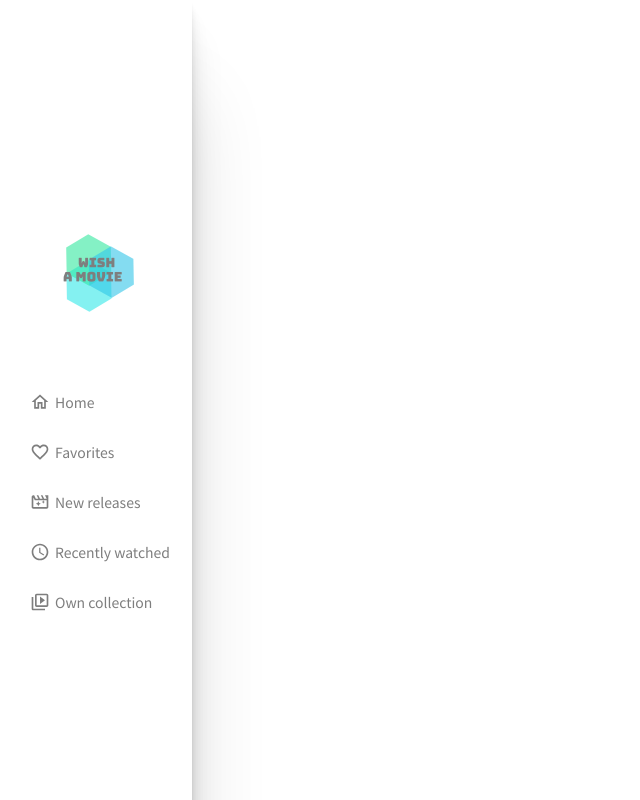
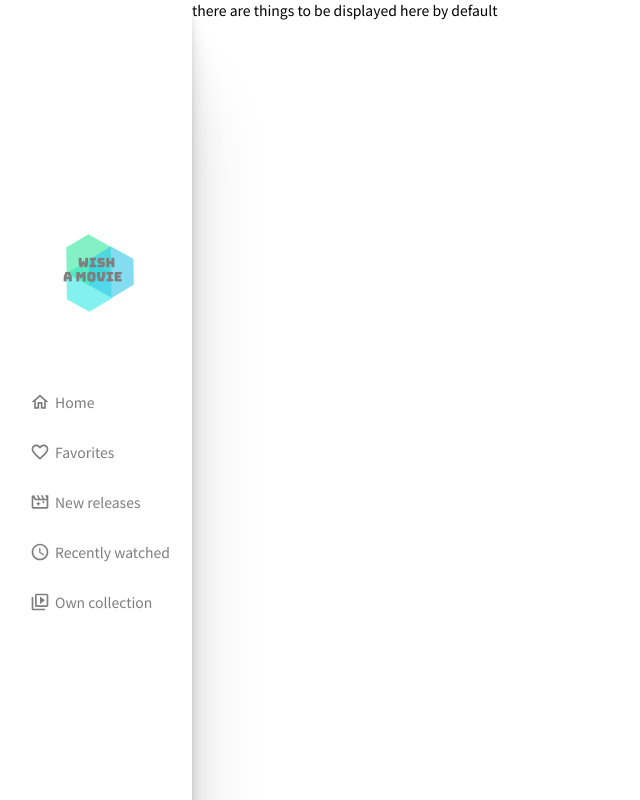
Before and after one commit to irafaelasilva/wish-a-movie, a React (Create React App) app: page / in a window 1280 px wide. Shown: the whole page, without its empty margins (0-640 px from the left). Built offline with nearby package versions, Linux system fonts and the light colour scheme.

Commit message:
Add routes links and restructure folders

```diff
--- a/src/App.tsx
+++ b/src/App.tsx
@@ -1,14 +1,67 @@
 import React from "react";
-import * as s from "./App.styles";
-import MainView from "./components/main-view";
-import SideBar from "./components/sidebar";
+import { BrowserRouter as Router, Route, Link } from "react-router-dom";
+import { Wrapper } from "./App.styles";
+import HomeOutlinedIcon from "@material-ui/icons/HomeOutlined";
+import MovieFilterOutlinedIcon from "@material-ui/icons/MovieFilterOutlined";
+import FavoriteBorderOutlinedIcon from "@material-ui/icons/FavoriteBorderOutlined";
+import VideoLibraryOutlinedIcon from "@material-ui/icons/VideoLibraryOutlined";
+import WatchLaterOutlinedIcon from "@material-ui/icons/WatchLaterOutlined";
+import Home from "./components/main-view/Home";
+import NewReleases from "./components/main-view/NewReleases";
+import MenuItem from "./components/sidebar-menu";
+import {
+  SidebarContainer,
+  SidebarHeader,
+} from "./components/sidebar-menu/styles";
 
 function App() {
   return (
-    <s.Wrapper>
-      <SideBar />
-      <MainView />
-    </s.Wrapper>
+    <Router>
+      <Wrapper>
+        <SidebarContainer>
+          <SidebarHeader>
+            <img src="logo2.png" alt="logo" width="100px" />
+          </SidebarHeader>
+          <Link style={{ textDecoration: "none" }} to="/">
+            <MenuItem
+              name="Home"
+              icon={<HomeOutlinedIcon fontSize="small" />}
+            />
+          </Link>
+          <Link style={{ textDecoration: "none" }} to="/Favorites">
+            <MenuItem
+              name="Favorites"
+              icon={<FavoriteBorderOutlinedIcon fontSize="small" />}
+            />
+          </Link>
+          <Link style={{ textDecoration: "none" }} to="/new-releases">
+            <MenuItem
+              name="New releases"
+              icon={<MovieFilterOutlinedIcon fontSize="small" />}
+            />
+          </Link>
+          <Link style={{ textDecoration: "none" }} to="/recently-watched">
+            <MenuItem
+              name="Recently watched"
+              icon={<WatchLaterOutlinedIcon fontSize="small" />}
+            />
+          </Link>
+          <Link
+            style={{ textDecoration: "none", color: "white" }}
+            to="/collection"
+          >
+            <MenuItem
+              name="Own collection"
+              icon={<VideoLibraryOutlinedIcon fontSize="small" />}
+            />
+          </Link>
+        </SidebarContainer>
+        <div>
+          <Route exact path="/" component={Home} />
+          <Route path="/new-releases" component={NewReleases} />
+        </div>
+      </Wrapper>
+    </Router>
   );
 }
 
--- /dev/null
+++ b/src/components/main-view/Home.tsx
@@ -0,0 +1,7 @@
+import React from "react";
+
+const Home = () => {
+  return <div>there are things to be displayed here by default</div>;
+};
+
+export default Home;
--- /dev/null
+++ b/src/components/main-view/NewReleases.tsx
@@ -0,0 +1,7 @@
+import React from "react";
+
+const NewReleases = () => {
+  return <div>New Releases</div>;
+};
+
+export default NewReleases;
--- a/src/components/main-view/index.tsx
+++ /dev/null
@@ -1,8 +0,0 @@
-import React from "react";
-import { MainViewContainer } from "./styles";
-
-const MainView = () => {
-  return <MainViewContainer></MainViewContainer>;
-};
-
-export default MainView;
--- a/src/components/main-view/styles.ts
+++ /dev/null
@@ -1,10 +0,0 @@
-import styled from "@emotion/styled";
-
-export const MainViewContainer = styled.div`
-  width: 85%;
-  display: flex;
-`;
-
-export const MainView = styled.div`
-  width: 75%;
-`;
--- a/src/components/sidebar/styles.ts
+++ b/src/components/sidebar-menu/styles.ts
@@ -17,3 +17,24 @@ export const SidebarHeader = styled.div`
   width: 50%;
   padding: 50px;
 `;
+
+export const MenuItemContainer = styled.div`
+  display: flex;
+  vertical-align: middle;
+  margin-left: 15px;
+  color: #7e7e7e;
+  padding: 15px;
+  &:hover {
+    color: #3ed6da;
+  }
+`;
+
+export const ItemIcon = styled.div`
+  display: flex;
+  margin-right: 5px;
+  line-height: 16px;
+`;
+
+export const ItemText = styled.p`
+  display: flex;
+`;
--- a/src/components/sidebar/index.tsx
+++ /dev/null
@@ -1,23 +0,0 @@
-import React from "react";
-import { SidebarContainer, SidebarHeader } from "./styles";
-import { sidebarData } from "./menu/items";
-import MenuItem from "./menu";
-
-const SideBar = () => {
-  return (
-    <SidebarContainer>
-      <SidebarHeader>
-        <img src="logo2.png" alt="logo" width="100px" />
-      </SidebarHeader>
-      {sidebarData.map((item, key) => {
-        return (
-          <div key={key}>
-            <MenuItem name={item.name} icon={item.icon} />
-          </div>
-        );
-      })}
-    </SidebarContainer>
-  );
-};
-
-export default SideBar;
--- a/src/components/sidebar/menu/items.tsx
+++ /dev/null
@@ -1,34 +0,0 @@
-import { SideBarItems } from "../types";
-import HomeOutlinedIcon from "@material-ui/icons/HomeOutlined";
-import MovieFilterOutlinedIcon from "@material-ui/icons/MovieFilterOutlined";
-import FavoriteBorderOutlinedIcon from "@material-ui/icons/FavoriteBorderOutlined";
-import VideoLibraryOutlinedIcon from "@material-ui/icons/VideoLibraryOutlined";
-import WatchLaterOutlinedIcon from "@material-ui/icons/WatchLaterOutlined";
-
-export const sidebarData: SideBarItems[] = [
-  {
-    name: "Home",
-    icon: <HomeOutlinedIcon fontSize="small" />,
-    link: "/",
-  },
-  {
-    name: "Favorites",
-    icon: <FavoriteBorderOutlinedIcon fontSize="small" />,
-    link: "/favorites",
-  },
-  {
-    name: "New releases",
-    icon: <MovieFilterOutlinedIcon fontSize="small" />,
-    link: "/new-releases",
-  },
-  {
-    name: "Recently watched",
-    icon: <WatchLaterOutlinedIcon fontSize="small" />,
-    link: "/recently-watched",
-  },
-  {
-    name: "Own collection",
-    icon: <VideoLibraryOutlinedIcon fontSize="small" />,
-    link: "/collection",
-  },
-];
--- a/src/components/sidebar/menu/styles.ts
+++ /dev/null
@@ -1,22 +0,0 @@
-import styled from "@emotion/styled";
-
-export const MenuItemContainer = styled.div`
-  display: flex;
-  vertical-align: middle;
-  margin-left: 15px;
-  color: #7e7e7e;
-  padding: 15px;
-  &:hover {
-    color: #3ed6da;
-  }
-`;
-
-export const ItemIcon = styled.div`
-  display: flex;
-  margin-right: 5px;
-  line-height: 16px;
-`;
-
-export const ItemText = styled.p`
-  display: flex;
-`;
--- a/src/components/sidebar/types.ts
+++ /dev/null
@@ -1,5 +0,0 @@
-export type SideBarItems = {
-  name: string;
-  icon: JSX.Element;
-  link: string;
-};
```
Also changed, not shown: src/components/sidebar-menu/index.tsx (renamed from src/components/sidebar/menu/index.tsx), 1 other file (tests, documents, lock files or other folders).
